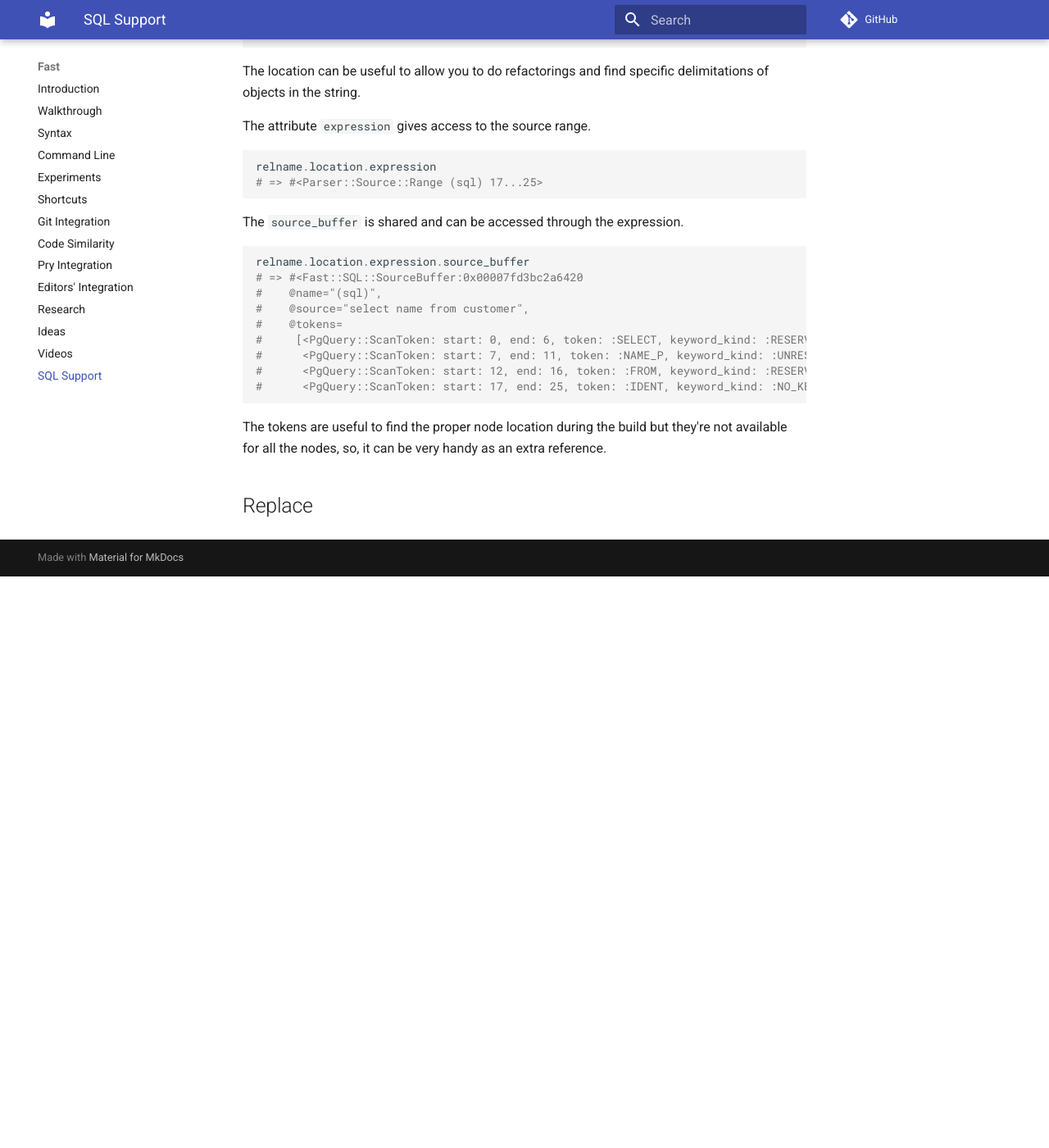
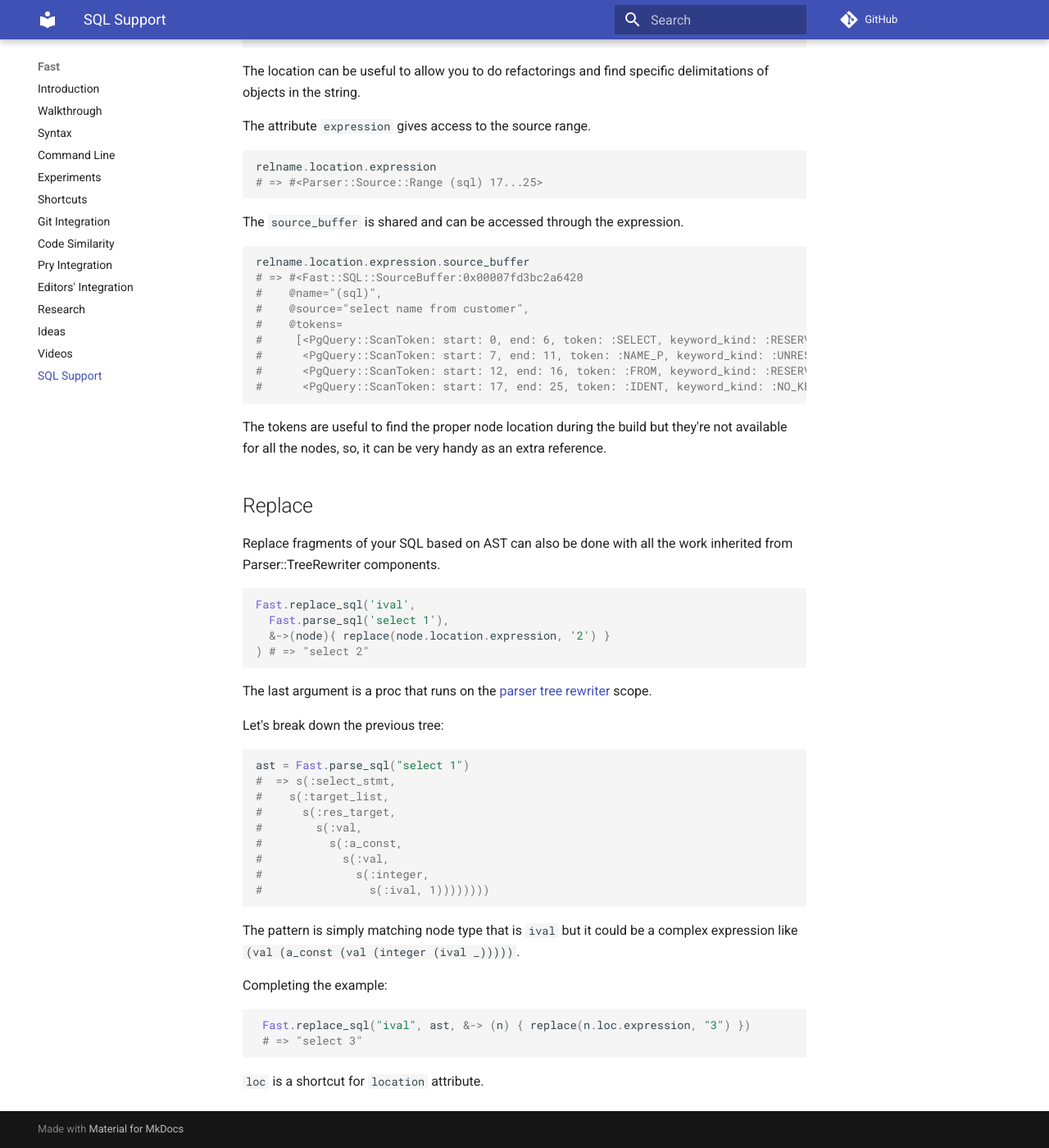
Before and after one commit to jonatas/fast, an MkDocs documentation site: the page built from docs/sql-support.md, in a window 1280 px wide and 1400 px high, scrolled down 2336 px. Shown: the whole window at 82% size. Built offline with MkDocs 1.6.1 and Material for MkDocs 9.7.7, drawn with Linux system fonts in a browser that asks for light colours; comment, search, counter and statistics services are not loaded; before the commit the page ends 3039 px from its top, so only the background shows below that.

Commit message:
Document replace

````diff
--- a/docs/sql-support.md
+++ b/docs/sql-support.md
@@ -152,5 +152,43 @@ The tokens are useful to find the proper node location during the build but
 they're not available for all the nodes, so, it can be very handy as an extra
 reference.
 
+## Replace
 
-## Replace
+Replace fragments of your SQL based on AST can also be done with all the work
+inherited from Parser::TreeRewriter components.
+
+```ruby
+Fast.replace_sql('ival',
+  Fast.parse_sql('select 1'),
+  &->(node){ replace(node.location.expression, '2') }
+) # => "select 2"
+```
+
+The last argument is a proc that runs on the [parser tree rewriter](https://www.rubydoc.info/gems/parser/Parser/TreeRewriter
+) scope.
+
+Let's break down the previous tree:
+
+```ruby
+ast = Fast.parse_sql("select 1")
+#  => s(:select_stmt,
+#    s(:target_list,
+#      s(:res_target,
+#        s(:val,
+#          s(:a_const,
+#            s(:val,
+#              s(:integer,
+#                s(:ival, 1))))))))
+```
+
+The pattern is simply matching node type that is `ival` but it could be a complex expression
+like `(val (a_const (val (integer (ival _)))))`.
+
+Completing the example:
+
+```ruby
+ Fast.replace_sql("ival", ast, &-> (n) { replace(n.loc.expression, "3") })
+ # => "select 3"
+```
+
+`loc` is a shortcut for `location` attribute.
````
Also changed, not shown: 1 other file.
